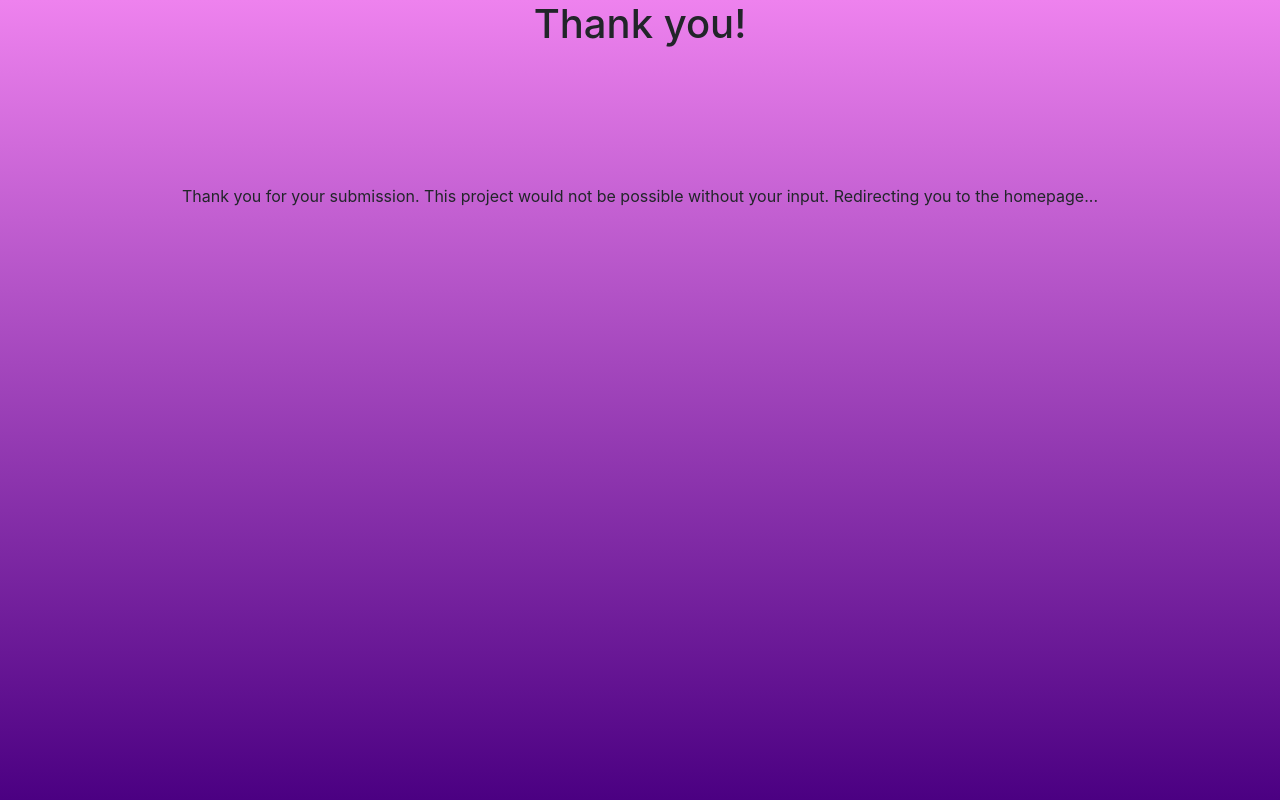
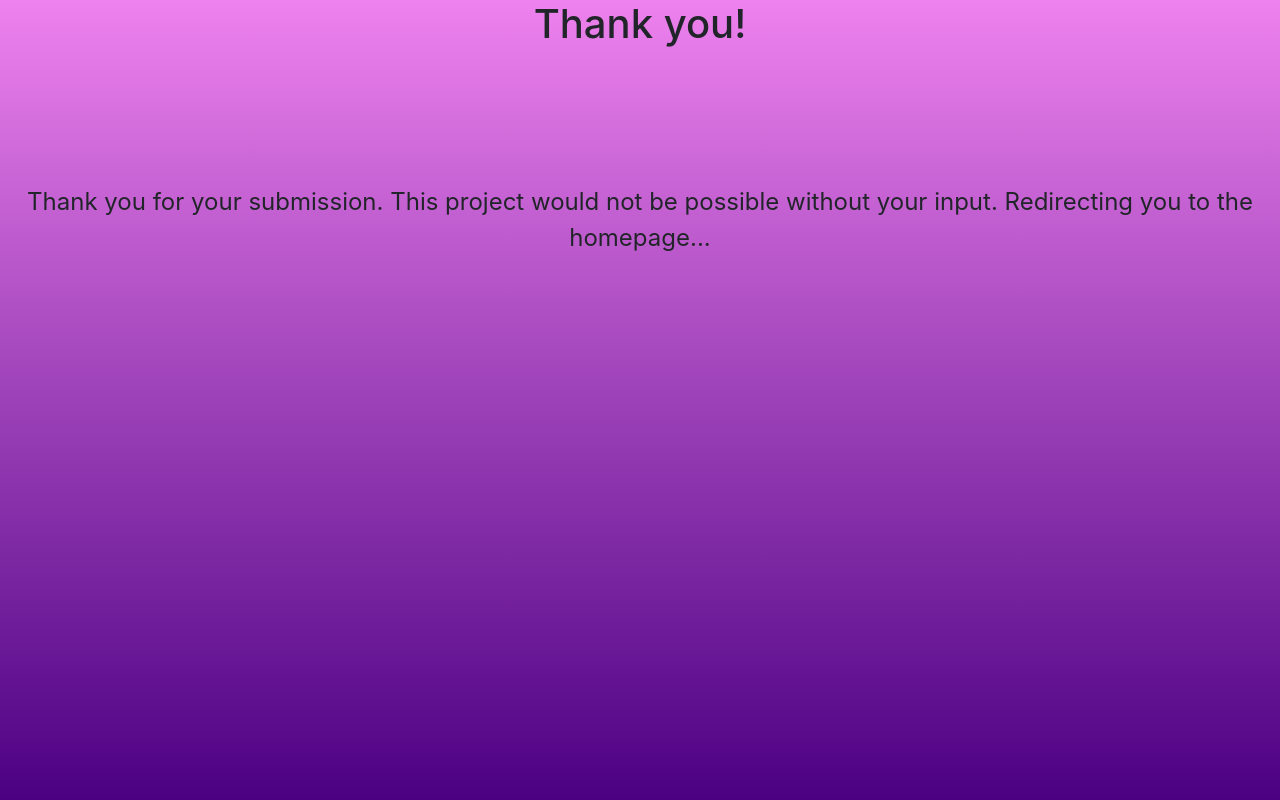
Before and after one commit to Walkmilton/Honours-Project, a PHP site: page /thankyou.php in a window 1280 px wide. Run offline with PHP 8.4, Linux system fonts and the light colour scheme.

Commit message:
Update style.css

```diff
--- a/style.css
+++ b/style.css
@@ -19,7 +19,7 @@ h1 {
 }
 
 #text {
-	font-size: 24px;
+	font-size: 2.5em;
 }
 
 #bottomButton {
@@ -37,5 +37,5 @@ h1 {
 }
 
 #thankYou {
-	font-size: 1em;
+	font-size: 1.5em;
 }
```
